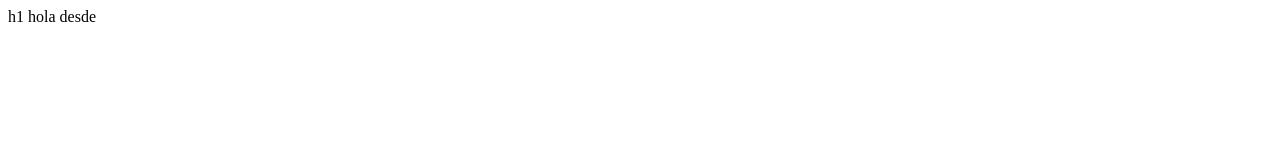
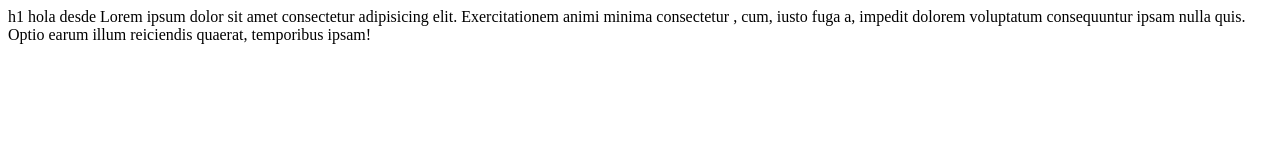
Before and after one commit to nicofalzetta/proyecto, a plain HTML site: page index.html in a window 1280 px wide. Drawn offline with Linux system fonts and the light colour scheme.

Commit message:
agregamos un parrafo

```diff
--- a/index.html
+++ b/index.html
@@ -7,5 +7,8 @@
 </head>
 <body>
     h1 hola desde <html></html>
+    Lorem ipsum dolor sit amet consectetur adipisicing elit. Exercitationem animi minima consectetur
+    , cum, iusto fuga a, impedit dolorem voluptatum consequuntur ipsam nulla quis. Optio earum illum
+     reiciendis quaerat, temporibus ipsam!
 </body>
 </html>
```
